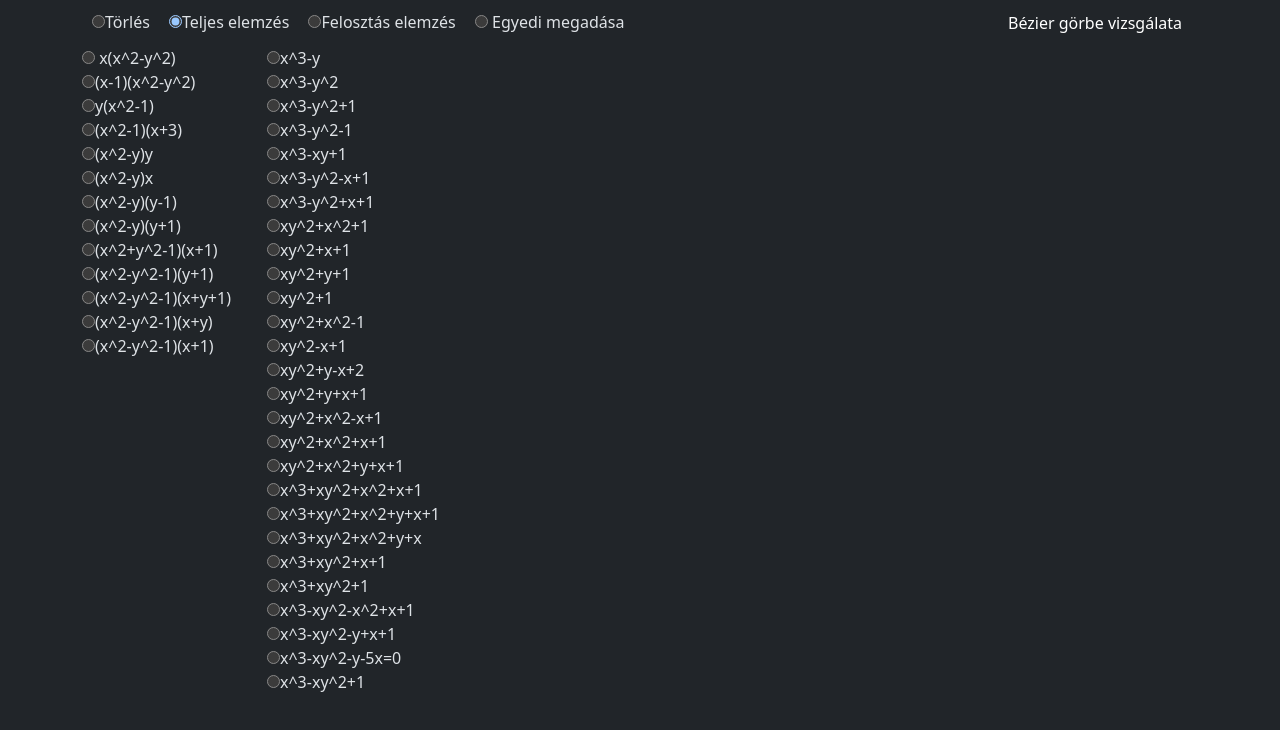
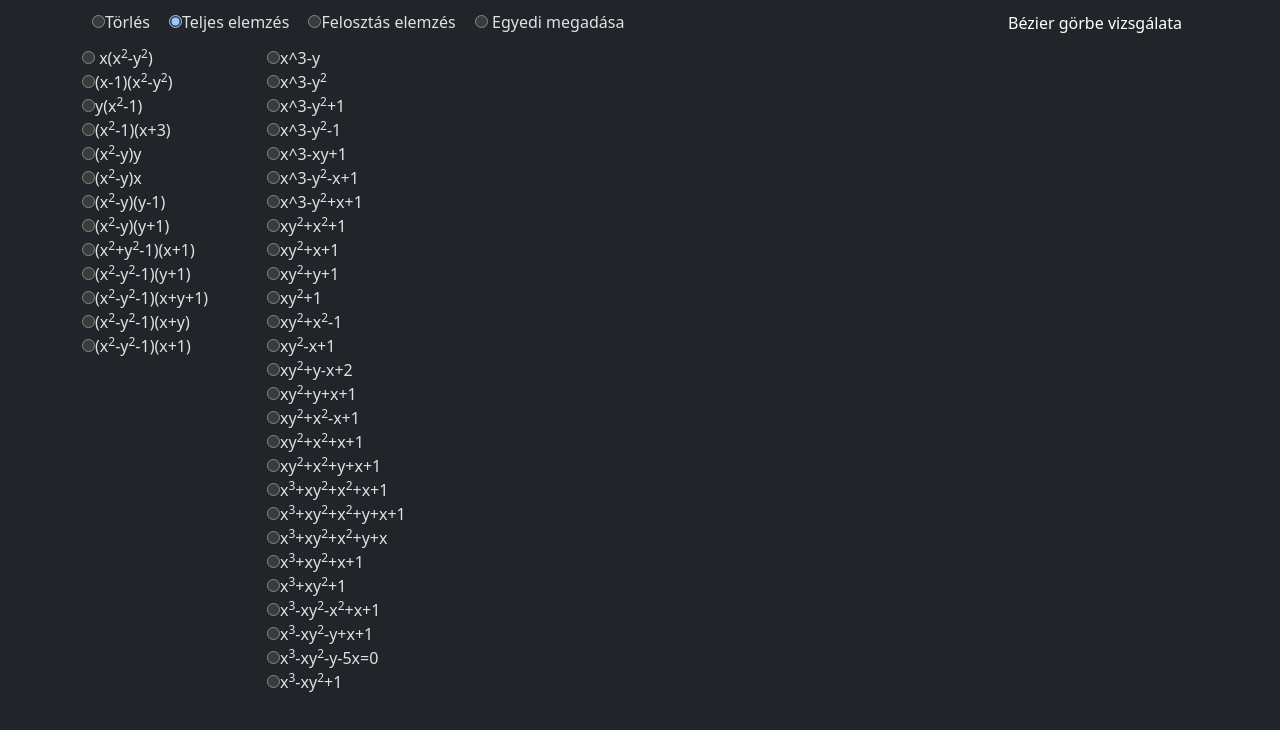
Before and after one commit to gunicsroland/Projekt-v-Geometria, a website with bundled scripts: page src/index.html in a window 1280 px wide. Built offline with nearby package versions, Linux system fonts and the light colour scheme; a script that the page names is missing; files whose address does not match are found by name.

Commit message:
superscript tag added

```diff
--- a/src/index.html
+++ b/src/index.html
@@ -63,43 +63,43 @@
             <div id="list">
                 <div id="list_left">
                     <label>
-                        <input type="radio" class="function" id="x^3-xy=0" name="function" value="x^3-xy^2=0"> x(x^2-y^2)
+                        <input type="radio" class="function" id="x^3-xy=0" name="function" value="x^3-xy^2=0"> x(x<sup>2</sup>-y<sup>2</sup>)
                     </label>
                     <label>
-                        <input type="radio" class="function" id="(x-1)(x^2-y^2)" name="function" value="x^3-xy^2-x^2-y^2=0">(x-1)(x^2-y^2)
+                        <input type="radio" class="function" id="(x-1)(x^2-y^2)" name="function" value="x^3-xy^2-x^2-y^2=0">(x-1)(x<sup>2</sup>-y<sup>2</sup>)
                     </label>
                     <label>
-                        <input type="radio" class="function" id="y(x^2-1)" name="function" value="x^2y-y=0">y(x^2-1)
+                        <input type="radio" class="function" id="y(x^2-1)" name="function" value="x^2y-y=0">y(x<sup>2</sup>-1)
                     </label>
                     <label>
-                        <input type="radio" class="function" id="(x^2-1)(x+3)" name="function" value="x^3+3x^2-x-3=0">(x^2-1)(x+3)
+                        <input type="radio" class="function" id="(x^2-1)(x+3)" name="function" value="x^3+3x^2-x-3=0">(x<sup>2</sup>-1)(x+3)
                     </label>
                     <label>
-                        <input type="radio" class="function" id="(x^2-y)y" name="function" value="x^2y-y^2=0">(x^2-y)y
+                        <input type="radio" class="function" id="(x^2-y)y" name="function" value="x^2y-y^2=0">(x<sup>2</sup>-y)y
                     </label>
                     <label>
-                        <input type="radio" class="function" id="(x^2-y)x" name="function" value="x^3-xy=0">(x^2-y)x
+                        <input type="radio" class="function" id="(x^2-y)x" name="function" value="x^3-xy=0">(x<sup>2</sup>-y)x
                     </label>
                     <label>
-                        <input type="radio" class="function" id="(x^2-y)(y-1)" name="function" value="x^2y-y^2-x^2+y=0">(x^2-y)(y-1)
+                        <input type="radio" class="function" id="(x^2-y)(y-1)" name="function" value="x^2y-y^2-x^2+y=0">(x<sup>2</sup>-y)(y-1)
                     </label>
                     <label>
-                        <input type="radio" class="function" id="(x^2-y)(y+1)" name="function" value="x^2y-y^2+x^2-y=0">(x^2-y)(y+1)
+                        <input type="radio" class="function" id="(x^2-y)(y+1)" name="function" value="x^2y-y^2+x^2-y=0">(x<sup>2</sup>-y)(y+1)
                     </label>
                     <label>
-                        <input type="radio" class="function" id="(x^2+y^2-1)(x+1)" name="function" value="x^3+xy^2-x+x^2+y^2-1=0">(x^2+y^2-1)(x+1)
+                        <input type="radio" class="function" id="(x^2+y^2-1)(x+1)" name="function" value="x^3+xy^2-x+x^2+y^2-1=0">(x<sup>2</sup>+y<sup>2</sup>-1)(x+1)
                     </label>
                     <label>
-                        <input type="radio" class="function" id="(x^2-y^2-1)(y+1)" name="function" value="x^2y-y^3-y+x^2-y^2-1=0">(x^2-y^2-1)(y+1)
+                        <input type="radio" class="function" id="(x^2-y^2-1)(y+1)" name="function" value="x^2y-y^3-y+x^2-y^2-1=0">(x<sup>2</sup>-y<sup>2</sup>-1)(y+1)
                     </label>
                     <label>
-                        <input type="radio" class="function" id="(x^2-y^2-1)(x+y+1)" name="function" value="x^3-xy^2-x+x^2y-y^3-y+x^2-y^2-1=0">(x^2-y^2-1)(x+y+1)
+                        <input type="radio" class="function" id="(x^2-y^2-1)(x+y+1)" name="function" value="x^3-xy^2-x+x^2y-y^3-y+x^2-y^2-1=0">(x<sup>2</sup>-y<sup>2</sup>-1)(x+y+1)
                     </label>
                     <label>
-                        <input type="radio" class="function" id="(x^2-y^2-1)(x+y)" name="function" value="x^3-xy^2-x+x^2y-y^3-y=0">(x^2-y^2-1)(x+y)
+                        <input type="radio" class="function" id="(x^2-y^2-1)(x+y)" name="function" value="x^3-xy^2-x+x^2y-y^3-y=0">(x<sup>2</sup>-y<sup>2</sup>-1)(x+y)
                     </label>
                     <label>
-                        <input type="radio" class="function" id="(x^2-y^2-1)(x)" name="function" value="x^3-xy^2-x+x^2-y^2-1=0">(x^2-y^2-1)(x+1)
+                        <input type="radio" class="function" id="(x^2-y^2-1)(x)" name="function" value="x^3-xy^2-x+x^2-y^2-1=0">(x<sup>2</sup>-y<sup>2</sup>-1)(x+1)
                     </label>
                 </div>
                 <div id="list_right">
@@ -107,82 +107,82 @@
                         <input type="radio" class="function" id="x^3-y" name="function" value="x^3-y=0">x^3-y
                     </label>
                     <label>
-                        <input type="radio" class="function" id="x^3-y^2" name="function" value="x^3-y^2=0">x^3-y^2
+                        <input type="radio" class="function" id="x^3-y^2" name="function" value="x^3-y^2=0">x^3-y<sup>2</sup>
                     </label>
                     <label>
-                        <input type="radio" class="function" id="x^3-y^2+1" name="function" value="x^3-y^2+1=0">x^3-y^2+1
+                        <input type="radio" class="function" id="x^3-y^2+1" name="function" value="x^3-y^2+1=0">x^3-y<sup>2</sup>+1
                     </label>
                     <label>
-                        <input type="radio" class="function" id="x^3-y^2-1" name="function" value="x^3-y^2-1=0">x^3-y^2-1
+                        <input type="radio" class="function" id="x^3-y^2-1" name="function" value="x^3-y^2-1=0">x^3-y<sup>2</sup>-1
                     </label>
                     <label>
                         <input type="radio" class="function" id="x^3-xy+1" name="function" value="x^3-xy+1=0">x^3-xy+1
                     </label>
                     <label>
-                        <input type="radio" class="function" id="x^3-y^2-x+1" name="function" value="x^3-y^2-x+1=0">x^3-y^2-x+1
+                        <input type="radio" class="function" id="x^3-y^2-x+1" name="function" value="x^3-y^2-x+1=0">x^3-y<sup>2</sup>-x+1
                     </label>
                     <label>
-                        <input type="radio" class="function" id="x^3-y^2+x+1" name="function" value="x^3-y^2+x+1=0">x^3-y^2+x+1
+                        <input type="radio" class="function" id="x^3-y^2+x+1" name="function" value="x^3-y^2+x+1=0">x^3-y<sup>2</sup>+x+1
                     </label>
                     <label>
-                        <input type="radio" class="function" id="xy^2+x^2+1" name="function" value="xy^2+x^2+1=0">xy^2+x^2+1
+                        <input type="radio" class="function" id="xy^2+x^2+1" name="function" value="xy^2+x^2+1=0">xy<sup>2</sup>+x<sup>2</sup>+1
                     </label>
                     <label>
-                        <input type="radio" class="function" id="xy^2+x+1" name="function" value="xy^2+x+1=0">xy^2+x+1
+                        <input type="radio" class="function" id="xy^2+x+1" name="function" value="xy^2+x+1=0">xy<sup>2</sup>+x+1
                     </label>
                     <label>
-                        <input type="radio" class="function" id="xy^2+y+1" name="function" value="xy^2+y+1=0">xy^2+y+1
+                        <input type="radio" class="function" id="xy^2+y+1" name="function" value="xy^2+y+1=0">xy<sup>2</sup>+y+1
                     </label>
                     <label>
-                        <input type="radio" class="function" id="xy^2+1" name="function" value="xy^2+1=0">xy^2+1
+                        <input type="radio" class="function" id="xy^2+1" name="function" value="xy^2+1=0">xy<sup>2</sup>+1
                     </label>
                     <label>
-                        <input type="radio" class="function" id="xy^2+x^2-1" name="function" value="xy^2+x^2-1=0">xy^2+x^2-1
+                        <input type="radio" class="function" id="xy^2+x^2-1" name="function" value="xy^2+x^2-1=0">xy<sup>2</sup>+x<sup>2</sup>-1
                     </label>
                     <label>
-                        <input type="radio" class="function" id="xy^2-x+1" name="function" value="xy^2-x+1=0">xy^2-x+1
+                        <input type="radio" class="function" id="xy^2-x+1" name="function" value="xy^2-x+1=0">xy<sup>2</sup>-x+1
                     </label>
                     <label>
-                        <input type="radio" class="function" id="xy^2+y-x+2" name="function" value="xy^2+y-x+2=0">xy^2+y-x+2
+                        <input type="radio" class="function" id="xy^2+y-x+2" name="function" value="xy^2+y-x+2=0">xy<sup>2</sup>+y-x+2
                     </label>
                     <label>
-                        <input type="radio" class="function" id="xy^2+y+x+1" name="function" value="xy^2+y+x+1=0">xy^2+y+x+1
+                        <input type="radio" class="function" id="xy^2+y+x+1" name="function" value="xy^2+y+x+1=0">xy<sup>2</sup>+y+x+1
                     </label>
                     <label>
-                        <input type="radio" class="function" id="xy^2+x^2-x+1" name="function" value="xy^2+x^2-x+1=0">xy^2+x^2-x+1
+                        <input type="radio" class="function" id="xy^2+x^2-x+1" name="function" value="xy^2+x^2-x+1=0">xy<sup>2</sup>+x<sup>2</sup>-x+1
                     </label>
                     <label>
-                        <input type="radio" class="function" id="xy^2+x^2+x+1" name="function" value="xy^2+x^2+x+1=0">xy^2+x^2+x+1
+                        <input type="radio" class="function" id="xy^2+x^2+x+1" name="function" value="xy^2+x^2+x+1=0">xy<sup>2</sup>+x<sup>2</sup>+x+1
                     </label>
                     <label>
-                        <input type="radio" class="function" id="xy^2+x^2+y+x+1" name="function" value="xy^2+x^2+y+x+1=0">xy^2+x^2+y+x+1
+                        <input type="radio" class="function" id="xy^2+x^2+y+x+1" name="function" value="xy^2+x^2+y+x+1=0">xy<sup>2</sup>+x<sup>2</sup>+y+x+1
                     </label>
                     <label>
-                        <input type="radio" class="function" id="x^3+xy^2+x^2+x+1" name="function" value="x^3+xy^2+x^2+x+1=0">x^3+xy^2+x^2+x+1
+                        <input type="radio" class="function" id="x^3+xy^2+x^2+x+1" name="function" value="x^3+xy^2+x^2+x+1=0">x<sup>3</sup>+xy<sup>2</sup>+x<sup>2</sup>+x+1
                     </label>
                     <label>
-                        <input type="radio" class="function" id="x^3+xy^2+x^2+y+x+1" name="function" value="x^3+xy^2+x^2+y+x+1=0">x^3+xy^2+x^2+y+x+1
+                        <input type="radio" class="function" id="x^3+xy^2+x^2+y+x+1" name="function" value="x^3+xy^2+x^2+y+x+1=0">x<sup>3</sup>+xy<sup>2</sup>+x<sup>2</sup>+y+x+1
                     </label>
                     <label>
-                        <input type="radio" class="function" id="x^3+xy^2+x^2+y+x" name="function" value="x^3+xy^2+x^2+y+x=0">x^3+xy^2+x^2+y+x
+                        <input type="radio" class="function" id="x^3+xy^2+x^2+y+x" name="function" value="x^3+xy^2+x^2+y+x=0">x<sup>3</sup>+xy<sup>2</sup>+x<sup>2</sup>+y+x
                     </label>
                     <label>
-                        <input type="radio" class="function" id="x^3+xy^2+x+1" name="function" value="x^3+xy^2+x+1=0">x^3+xy^2+x+1
+                        <input type="radio" class="function" id="x^3+xy^2+x+1" name="function" value="x^3+xy^2+x+1=0">x<sup>3</sup>+xy<sup>2</sup>+x+1
                     </label>
                     <label>
-                        <input type="radio" class="function" id="x^3+xy^2+1" name="function" value="x^3+xy^2+1=0">x^3+xy^2+1
+                        <input type="radio" class="function" id="x^3+xy^2+1" name="function" value="x^3+xy^2+1=0">x<sup>3</sup>+xy<sup>2</sup>+1
                     </label>
                     <label>
-                        <input type="radio" class="function" id="x^3-xy^2-x^2+x+1" name="function" value="x^3-xy^2-x^2+x+1=0">x^3-xy^2-x^2+x+1
+                        <input type="radio" class="function" id="x^3-xy^2-x^2+x+1" name="function" value="x^3-xy^2-x^2+x+1=0">x<sup>3</sup>-xy<sup>2</sup>-x<sup>2</sup>+x+1
                     </label>
                     <label>
-                        <input type="radio" class="function" id="x^3-xy^2-y+x+1" name="function" value="x^3-xy^2-y+x+1=0">x^3-xy^2-y+x+1
+                        <input type="radio" class="function" id="x^3-xy^2-y+x+1" name="function" value="x^3-xy^2-y+x+1=0">x<sup>3</sup>-xy<sup>2</sup>-y+x+1
                     </label>
                     <label>
-                        <input type="radio" class="function" id="x^3-xy^2-y-5x=0" name="function" value="x^3-xy^2-y-5x=0">x^3-xy^2-y-5x=0
+                        <input type="radio" class="function" id="x^3-xy^2-y-5x=0" name="function" value="x^3-xy^2-y-5x=0">x<sup>3</sup>-xy<sup>2</sup>-y-5x=0
                     </label>
                     <label>
-                        <input type="radio" class="function" id="x^3-xy^2+1" name="function" value="x^3-xy^2+1=0">x^3-xy^2+1
+                        <input type="radio" class="function" id="x^3-xy^2+1" name="function" value="x^3-xy^2+1=0">x<sup>3</sup>-xy<sup>2</sup>+1
                     </label>
                 </div>
 
```
